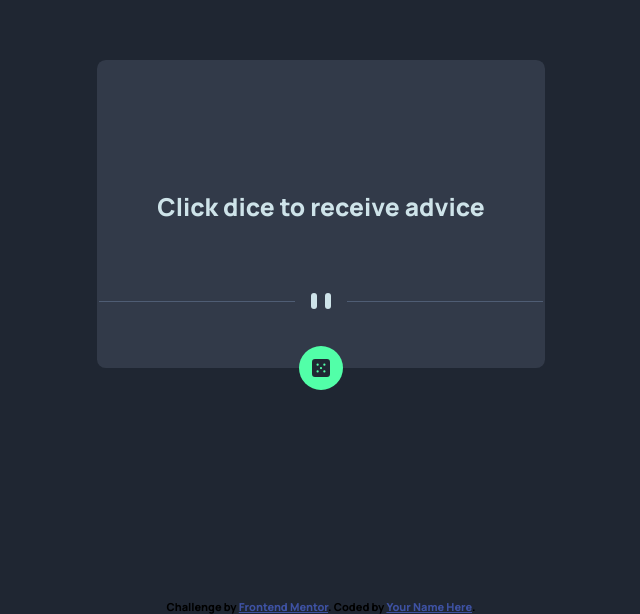
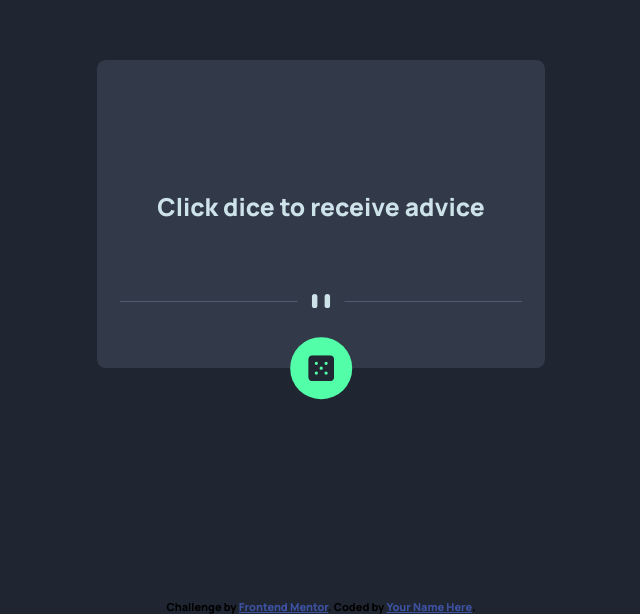
Before and after one commit to Lindas-designs/Advice-generator-app, a plain HTML site: page index.html in a window 1280 px wide. Shown: the part 186-800 px from the top of the page, without its empty margins (319-959 px from the left). Drawn offline with Linux system fonts and the light colour scheme.

Commit message:
modifications

```diff
--- a/index.html
+++ b/index.html
@@ -27,7 +27,7 @@
       <div class="advice-container">
         <div class="advice-number"></div>
         <div class="advice-text">Click dice to receive advice</div>
-        <img src="/images/pattern-divider-desktop.svg" alt="divider-img" />
+        <img class="divider" src="/images/pattern-divider-desktop.svg" alt="divider-img" />
       </div>
       <button class="dice-button">
         <img class="dice-img" src="/images/icon-dice.svg" alt="dice-img" />
--- a/style.css
+++ b/style.css
@@ -61,10 +61,13 @@ body {
   justify-content: center;
   align-items: center;
 }
+.divider {
+  max-width: 90%;
+}
 .dice-button {
   border: none;
-  height: 5rem;
-  width: 5rem;
+  height: 7rem;
+  width: 7rem;
   border-radius: 50%;
   background-color: var(--green-300);
   display: flex;
@@ -86,8 +89,8 @@ body {
 
 .dice-img {
   background-color: var(--green-300);
-  height: 2rem;
-  width: 2rem;
+  height: 3rem;
+  width: 3rem;
 }
 .attribution {
   position: fixed;
```
